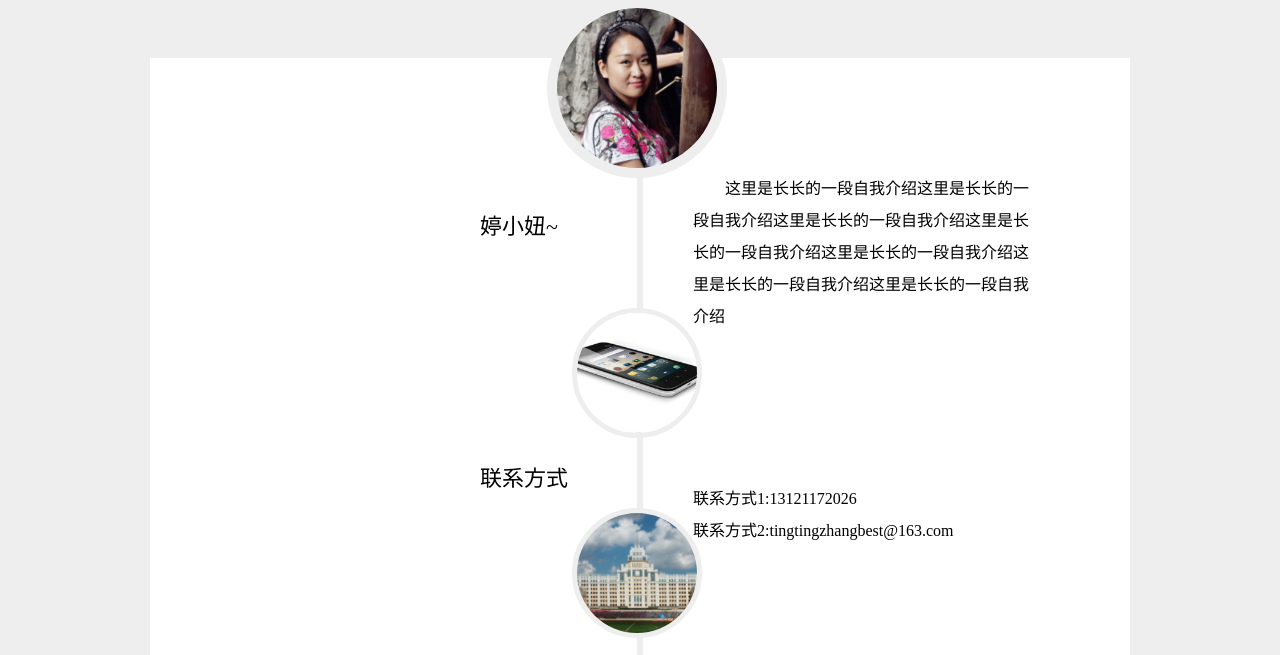
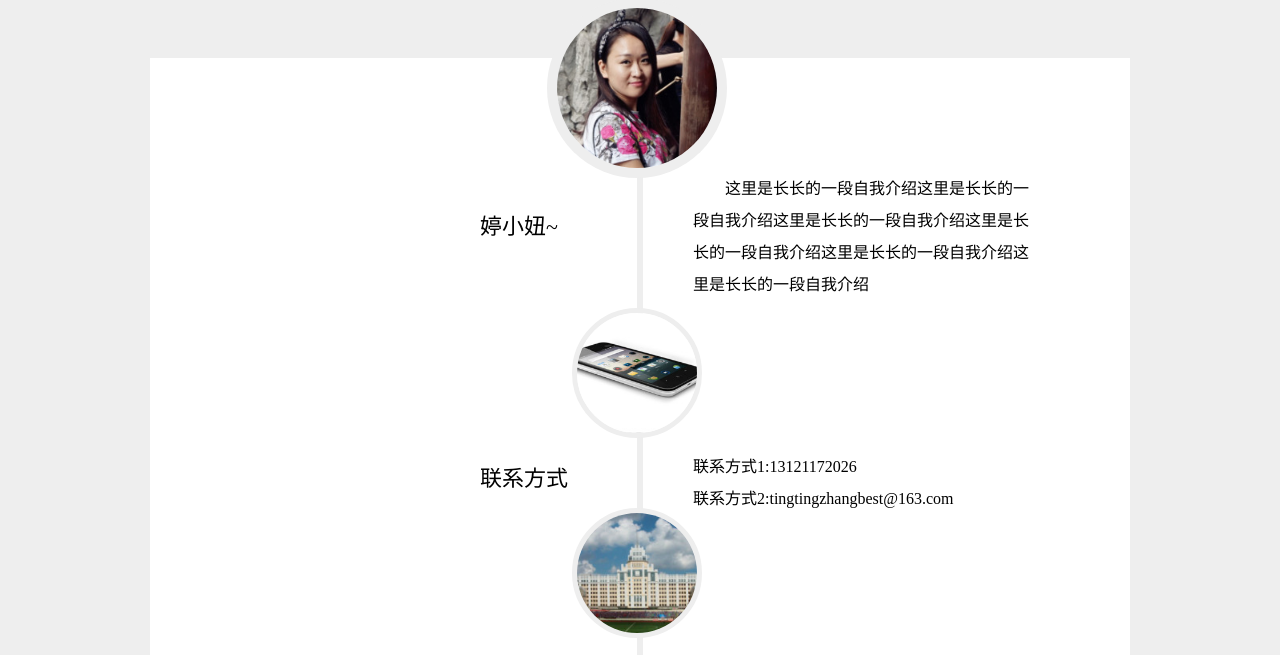
Before and after one commit to tingtingzhangbest/blog, a plain HTML site: page about.html in a window 1280 px wide. Shown: the part 102-757 px from the top of the page. Drawn offline with Linux system fonts and the light colour scheme.

Commit message:
Update about.html

```diff
--- a/about.html
+++ b/about.html
@@ -35,7 +35,7 @@
 		<p id="aboutcontent_left_com">实习经历</p>
     </div>
     <div id="aboutcontent_right">
-    	<div id="aboutcontent_right_date1"><div>这里是长长的一段自我介绍这里是长长的一段自我介绍这里是长长的一段自我介绍这里是长长的一段自我介绍这里是长长的一段自我介绍这里是长长的一段自我介绍这里是长长的一段自我介绍</div></div>
+    	<div id="aboutcontent_right_date1"><div>这里是长长的一段自我介绍这里是长长的一段自我介绍这里是长长的一段自我介绍这里是长长的一段自我介绍这里是长长的一段自我介绍这里是长长的一段自我介绍</div></div>
     	<div id="aboutcontent_right_date2"><div>联系方式1:13121172026</div><div>联系方式2:tingtingzhangbest@163.com</div></div>
     	<div id="aboutcontent_right_date3"><div>大庆实验中学</div></div>
     	<div id="aboutcontent_right_date4"><div>黑龙江大学</div><div>软件工程专业</div></div>
```
